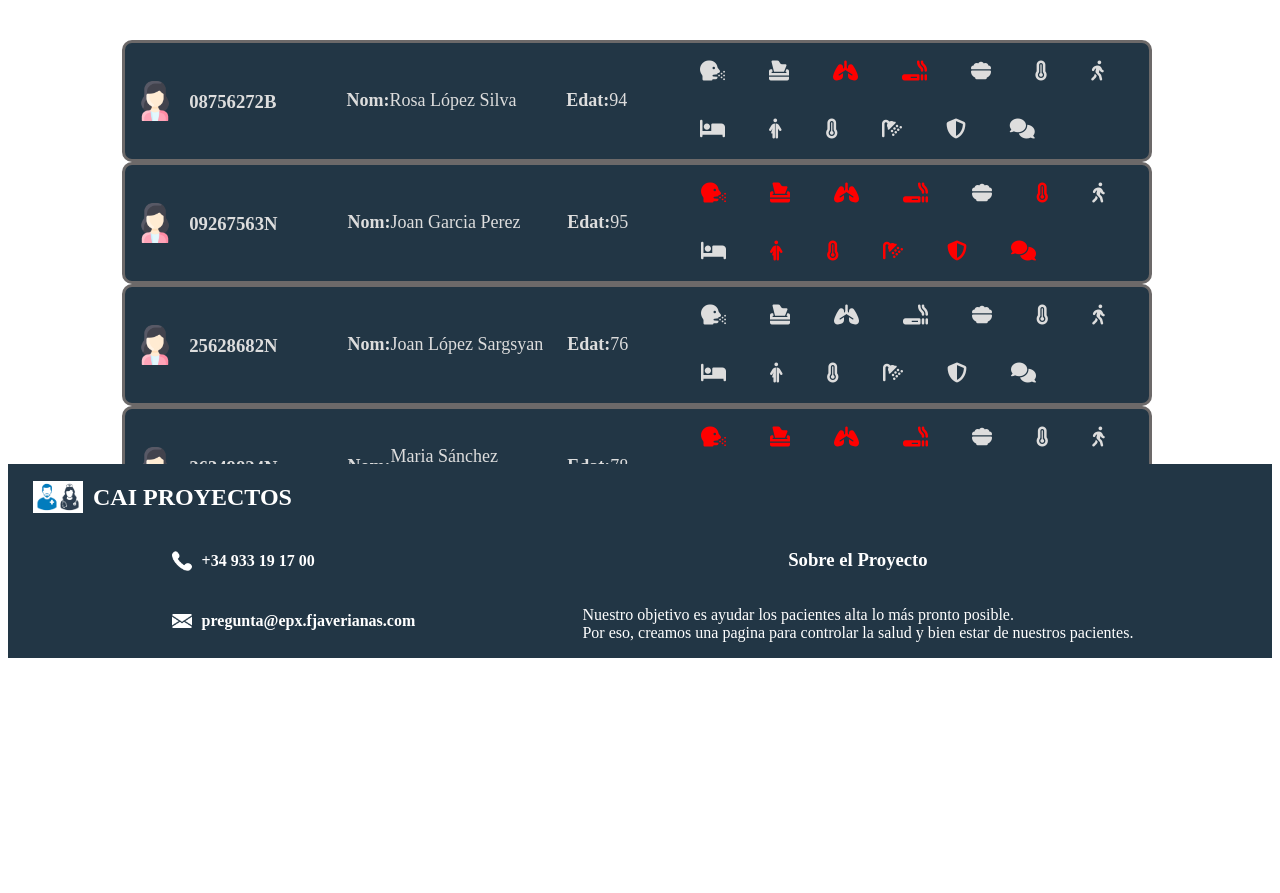
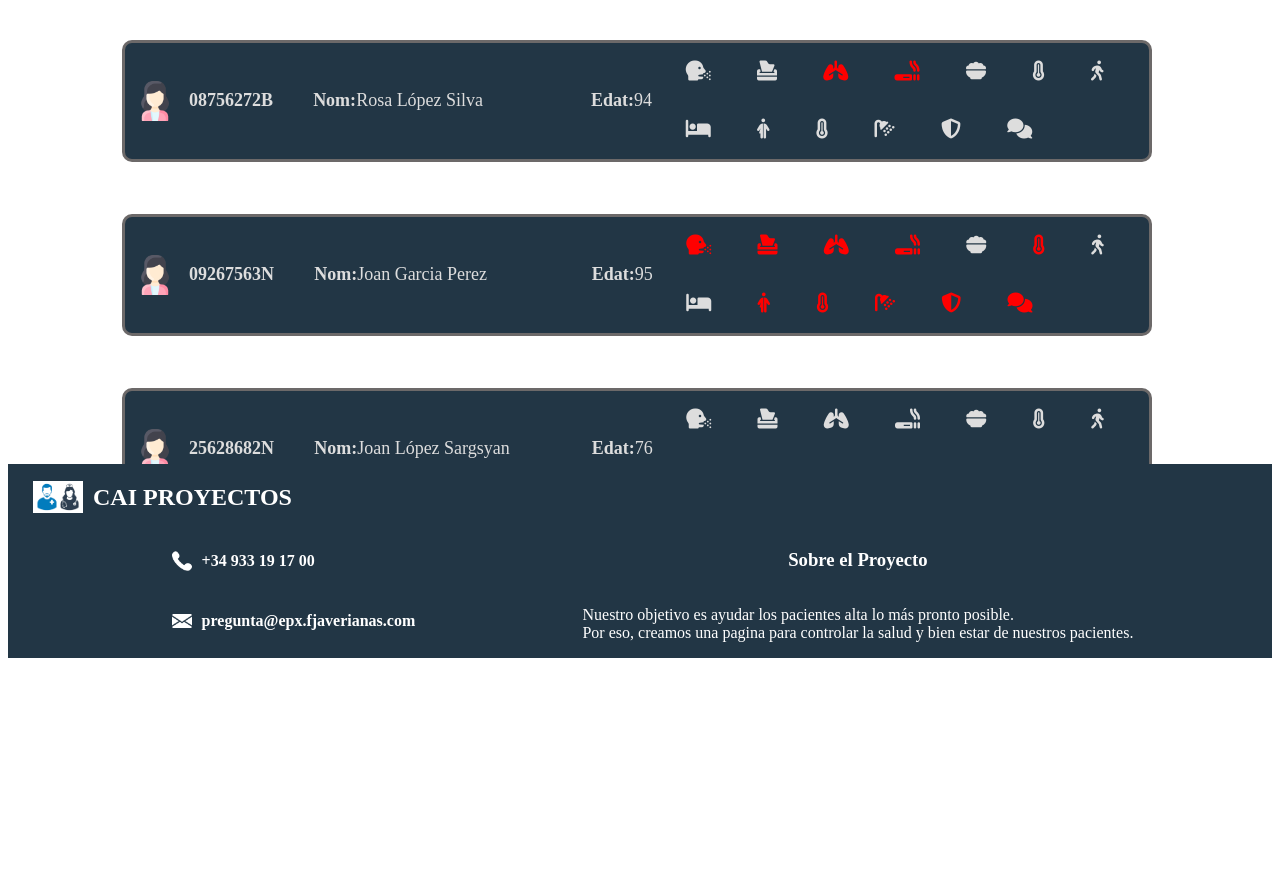
Before and after one commit to albertetpx/CAI_DAW, a Flask app: page /lista_paciente in a window 1280 px wide. Shown: the part 108-1001 px from the top of the page. Run offline with Flask 2, Linux system fonts and the light colour scheme; data comes from the database, SQL or seed files in the repository; data that the repository does not hold is empty; some libraries are stand-ins or nearby versions.

Commit message:
Minor changes: card list styles

```diff
--- a/static/estilos_pagina.css
+++ b/static/estilos_pagina.css
@@ -303,6 +303,7 @@ main h1 {
   padding: 40px;
   height: 30vw;
   overflow-y: scroll;
+  row-gap: 2vh;
 }
 
 .card {
@@ -330,16 +331,17 @@ main h1 {
 .text-card {
   display: flex;
   flex-direction: row;
+  align-items: center;
   width: 100%;
 }
 
 .list {
   display: flex;
   flex-direction: row;
-  width: 80%;
+  width: 90%;
   justify-content: start;
   align-items: center;
-  margin-left: 10%;
+  margin-left: 7%;
 }
 
 .dadesPersonals{
@@ -353,7 +355,7 @@ main h1 {
   display: flex;
   flex-direction: row;
   align-items: center;
-  width: 70%;
+  width: 90%;
   margin-left: -7.5%;
 }
 
@@ -361,8 +363,8 @@ main h1 {
   display: flex;
   flex-direction: row;
   align-items: center;
-  width: 20%;
-  margin-left: 5%;
+  width: 15%;
+  /* margin-left: 10%; */
 }
 
 .alarmes{
@@ -386,7 +388,7 @@ main h1 {
 
 .text-name h3 {
   margin-left: 5%;
-  margin-top: 55%;
+  font-size: 18px;
 }
 
 /* .text-name {
```
